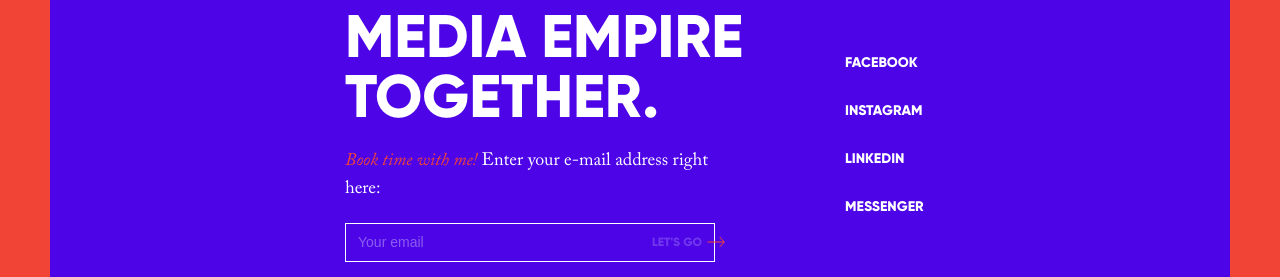
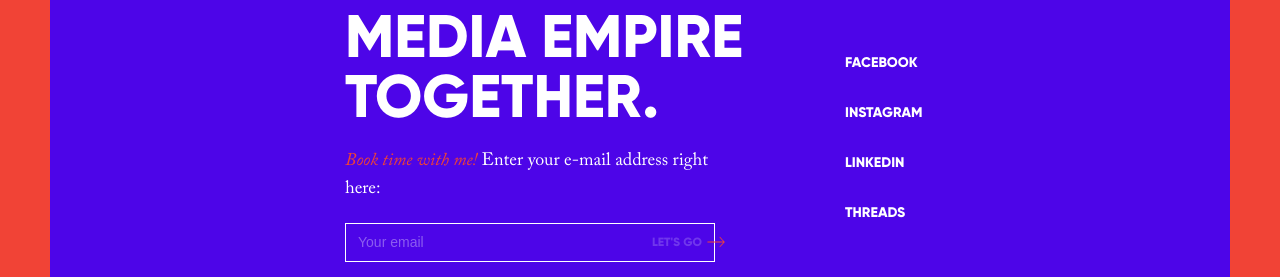
Before and after one commit to ArnabShikder24/dotlung-frontend, a Next.js app: page /contact in a window 1280 px wide. Shown: the part 359-636 px from the top of the page. Built offline with nearby package versions, Linux system fonts and the light colour scheme; a web font is replaced by a local one.

Commit message:
social link added

```diff
--- a/src/app/contact/page.tsx
+++ b/src/app/contact/page.tsx
@@ -60,14 +60,34 @@ const Contact = () => {
                   <p className="cursor-pointer"><a href="mailto:hello@dotlung.com">hello@dotlung.com</a></p>
                 </RevealOnScroll>
               </div>
-              <div className="flex flex-col text-lg gap-5 my-10">
-                {["FACEBOOK", "INSTAGRAM", "LINKEDIN", "THREADS"].map((platform) => (
+              <div className="flex flex-col text-lg gap-5 my-10 font-bold font-gilroy">
+                {/* {["FACEBOOK", "INSTAGRAM", "LINKEDIN", "THREADS"].map((platform) => (
                   <RevealOnScrollSpan key={platform}>
                     <a href="#" className="text-sm hover:underline font-bold font-gilroy uppercase">
                           {platform}
                     </a>
                   </RevealOnScrollSpan>
-                ))}
+                ))} */}
+                <RevealOnScrollSpan>
+                  <a target="_blank" href="https://www.facebook.com/dotlung.co/?ref=_xav_ig_profile_page_web" style={{fontSize:14}} className="hover:underline mb-3 uppercase">
+                      FACEBOOK
+                  </a>
+                </RevealOnScrollSpan>
+                <RevealOnScrollSpan>
+                  <a target="_blank" href="https://www.instagram.com/dotlung/?hl=en" style={{fontSize:14}} className="hover:underline mb-3 uppercase">
+                    INSTAGRAM
+                  </a>
+                </RevealOnScrollSpan>
+                <RevealOnScrollSpan>
+                  <a target="_blank" href="https://www.linkedin.com/in/dotlung/" style={{fontSize:14}} className="hover:underline mb-3 uppercase">
+                    LINKEDIN
+                  </a>
+                </RevealOnScrollSpan>
+                <RevealOnScrollSpan>
+                  <a target="_blank" href="https://www.threads.com/@dotlung" style={{fontSize:14}} className="hover:underline mb-3 uppercase">
+                    threads
+                  </a>
+                </RevealOnScrollSpan>
               </div>
             </div>
             <div className="hidden md:block">
@@ -108,14 +128,34 @@ const Contact = () => {
                 <p className="cursor-pointer"><a href="https://wa.me/16613685864" target="_blank">+1 661 368 5864</a></p>
                 <p className="cursor-pointer"><a href="mailto:hello@dotlung.com">hello@dotlung.com</a></p>
               </div>
-              <div className="flex flex-col text-lg gap-5 mt-28">
-                {["FACEBOOK", "INSTAGRAM", "LINKEDIN", "MESSENGER"].map((platform) => (
+              <div className="flex flex-col text-lg gap-5 mt-28 font-bold font-gilroy">
+                {/* {["FACEBOOK", "INSTAGRAM", "LINKEDIN", "THREADS"].map((platform) => (
                   <RevealOnScrollSpan key={platform}>
                   <a href="#" className="text-sm hover:underline font-bold font-gilroy">
                         {platform}
                   </a>
                   </RevealOnScrollSpan>
-                ))}
+                ))} */}
+                <RevealOnScrollSpan>
+                <a target="_blank" href="https://www.facebook.com/dotlung.co/?ref=_xav_ig_profile_page_web" style={{fontSize:14}} className="hover:underline mb-3 uppercase">
+                    FACEBOOK
+                  </a>
+                  </RevealOnScrollSpan>
+                  <RevealOnScrollSpan>
+                  <a target="_blank" href="https://www.instagram.com/dotlung/?hl=en" style={{fontSize:14}} className="hover:underline mb-3 uppercase">
+                    INSTAGRAM
+                  </a>
+                  </RevealOnScrollSpan>
+                  <RevealOnScrollSpan>
+                  <a target="_blank" href="https://www.linkedin.com/in/dotlung/" style={{fontSize:14}} className="hover:underline mb-3 uppercase">
+                    LINKEDIN
+                  </a>
+                  </RevealOnScrollSpan>
+                  <RevealOnScrollSpan>
+                  <a target="_blank" href="https://www.threads.com/@dotlung" style={{fontSize:14}} className="hover:underline mb-3 uppercase">
+                    threads
+                  </a>
+                  </RevealOnScrollSpan>
               </div>
             </div>
           </div>
--- a/src/components/Footer.tsx
+++ b/src/components/Footer.tsx
@@ -57,17 +57,17 @@ const Footer = () => {
                   <EmailInput />
                 </div>
                 <div className="flex flex-col text-[0.75rem] font-gilroy mt-10 lg:mt-4" style={{width:140}}>
-                  <a href="#" style={{fontSize:14}} className="hover:underline mb-3 uppercase">
+                  <a target="_blank" href="https://www.facebook.com/dotlung.co/?ref=_xav_ig_profile_page_web" style={{fontSize:14}} className="hover:underline mb-3 uppercase">
                     FACEBOOK
                   </a>
-                  <a href="#" style={{fontSize:14}} className="hover:underline mb-3 uppercase">
+                  <a target="_blank" href="https://www.instagram.com/dotlung/?hl=en" style={{fontSize:14}} className="hover:underline mb-3 uppercase">
                     INSTAGRAM
                   </a>
-                  <a href="#" style={{fontSize:14}} className="hover:underline mb-3 uppercase">
+                  <a target="_blank" href="https://www.linkedin.com/in/dotlung/" style={{fontSize:14}} className="hover:underline mb-3 uppercase">
                     LINKEDIN
                   </a>
-                  <a href="#" style={{fontSize:14}} className="hover:underline mb-3 uppercase">
-                    Messenger
+                  <a target="_blank" href="https://www.threads.com/@dotlung" style={{fontSize:14}} className="hover:underline mb-3 uppercase">
+                    threads
                   </a>
                 </div>
               </div>
```
